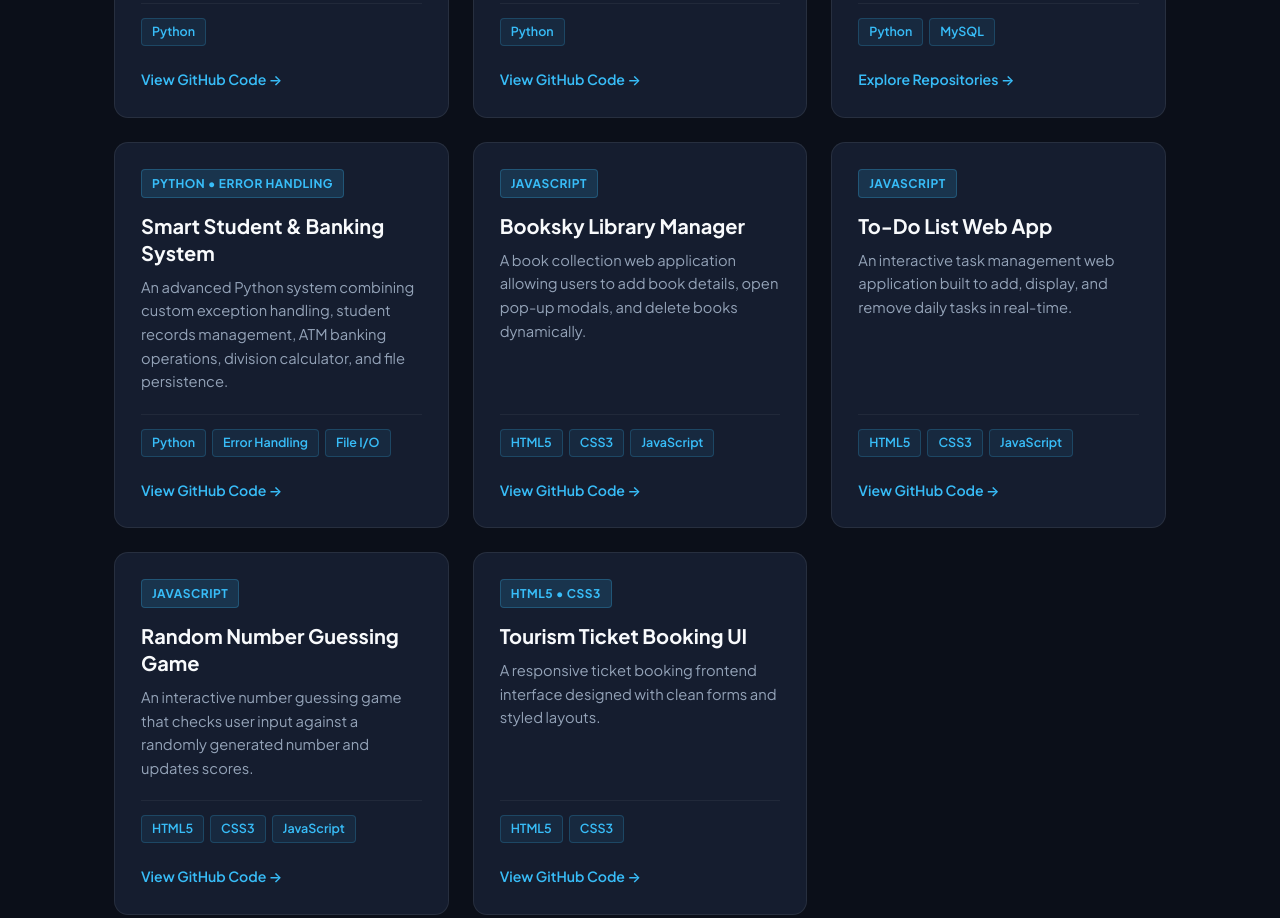
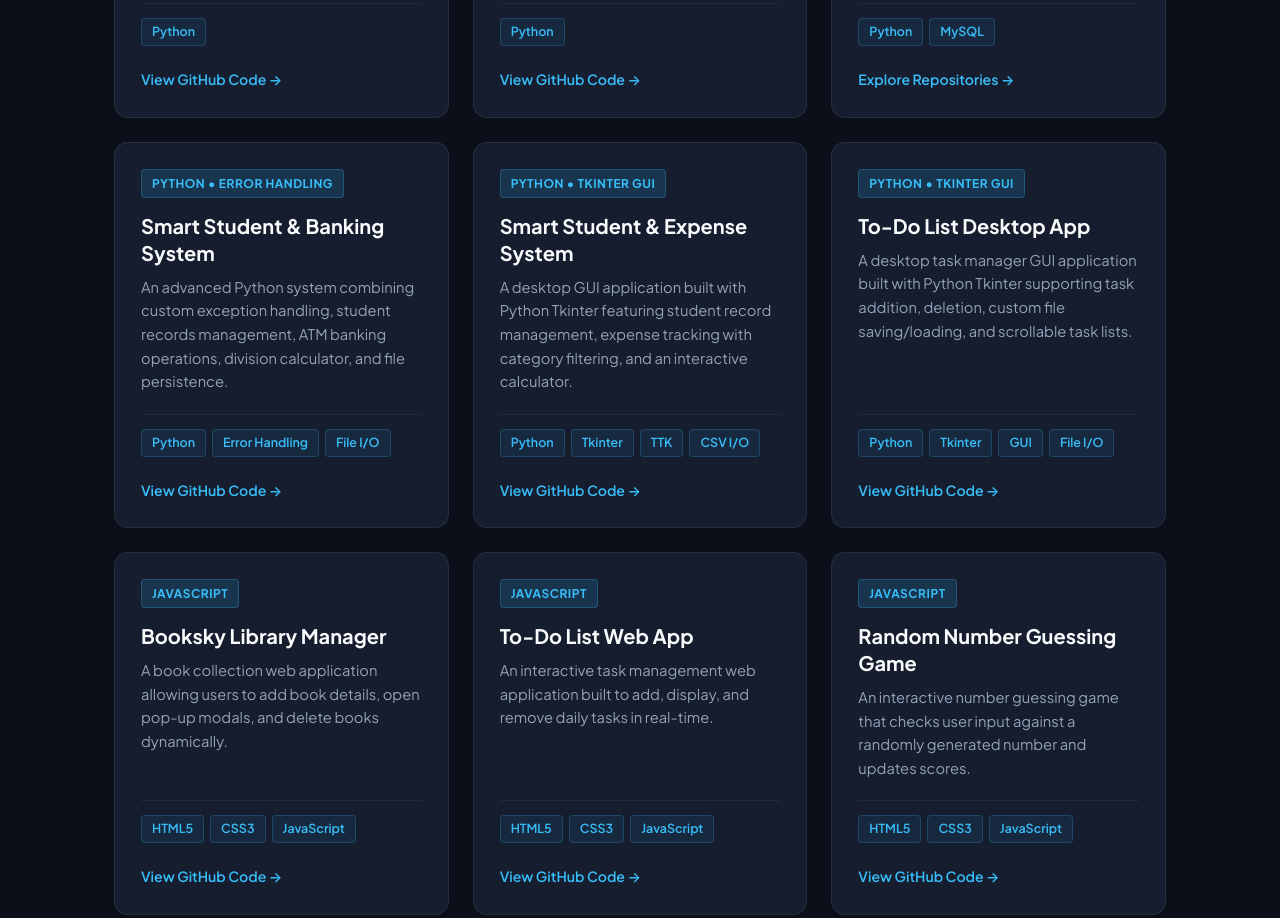
Before and after one commit to riswanulsiddik-boop/riswanulsiddik-boop.github.io, a plain HTML site: page index.html in a window 1280 px wide. Shown: the part 1634-2552 px from the top of the page. Drawn offline with Linux system fonts and the light colour scheme.

Commit message:
Add Tkinter Smart Student & Expense System and To-Do List Desktop App (zzzz.py)

```diff
--- a/index.html
+++ b/index.html
@@ -687,7 +687,7 @@
         <!-- Metric Highlights -->
         <div class="metrics-strip">
             <div class="metric-card">
-                <div class="metric-value">8</div>
+                <div class="metric-value">10</div>
                 <div class="metric-label">Completed Projects</div>
             </div>
             <div class="metric-card">
@@ -776,8 +776,8 @@
 
             <!-- Filter Buttons -->
             <div class="filter-buttons">
-                <button class="filter-btn active" onclick="filterProjects('all')">All Projects (8)</button>
-                <button class="filter-btn" onclick="filterProjects('python')">Python & MySQL</button>
+                <button class="filter-btn active" onclick="filterProjects('all')">All Projects (10)</button>
+                <button class="filter-btn" onclick="filterProjects('python')">Python & Desktop</button>
                 <button class="filter-btn" onclick="filterProjects('web')">HTML, CSS & JavaScript</button>
             </div>
 
@@ -875,7 +875,57 @@
                     </div>
                 </div>
 
-                <!-- Project 5: Booksky -->
+                <!-- Project 5: Smart Student & Expense Management System (Tkinter GUI) -->
+                <div class="project-card" data-category="python">
+                    <div>
+                        <div class="card-header">
+                            <span class="tech-tag">Python • Tkinter GUI</span>
+                        </div>
+                        <h3>Smart Student & Expense System</h3>
+                        <p>A desktop GUI application built with Python Tkinter featuring student record management,
+                            expense tracking with category filtering, and an interactive calculator.</p>
+                    </div>
+                    <div>
+                        <div class="stack-list">
+                            <span class="stack-pill">Python</span>
+                            <span class="stack-pill">Tkinter</span>
+                            <span class="stack-pill">TTK</span>
+                            <span class="stack-pill">CSV I/O</span>
+                        </div>
+                        <div class="project-actions">
+                            <a href="https://github.com/riswanulsiddik-boop/smart-student-expense-management-system-tkinter-"
+                                target="_blank" class="action-link action-primary">View GitHub
+                                Code →</a>
+                        </div>
+                    </div>
+                </div>
+
+                <!-- Project 6: To-Do List Desktop App (Tkinter GUI - zzzz.py) -->
+                <div class="project-card" data-category="python">
+                    <div>
+                        <div class="card-header">
+                            <span class="tech-tag">Python • Tkinter GUI</span>
+                        </div>
+                        <h3>To-Do List Desktop App</h3>
+                        <p>A desktop task manager GUI application built with Python Tkinter supporting task addition,
+                            deletion, custom file saving/loading, and scrollable task lists.</p>
+                    </div>
+                    <div>
+                        <div class="stack-list">
+                            <span class="stack-pill">Python</span>
+                            <span class="stack-pill">Tkinter</span>
+                            <span class="stack-pill">GUI</span>
+                            <span class="stack-pill">File I/O</span>
+                        </div>
+                        <div class="project-actions">
+                            <a href="https://github.com/riswanulsiddik-boop/todo-list-app-tkinter"
+                                target="_blank" class="action-link action-primary">View GitHub
+                                Code →</a>
+                        </div>
+                    </div>
+                </div>
+
+                <!-- Project 7: Booksky -->
                 <div class="project-card" data-category="web">
                     <div>
                         <div class="card-header">
@@ -899,7 +949,7 @@
                     </div>
                 </div>
 
-                <!-- Project 6: To-Do List Web App -->
+                <!-- Project 8: To-Do List Web App -->
                 <div class="project-card" data-category="web">
                     <div>
                         <div class="card-header">
@@ -923,7 +973,7 @@
                     </div>
                 </div>
 
-                <!-- Project 7: Random Number Guessing Game -->
+                <!-- Project 9: Random Number Guessing Game -->
                 <div class="project-card" data-category="web">
                     <div>
                         <div class="card-header">
@@ -947,7 +997,7 @@
                     </div>
                 </div>
 
-                <!-- Project 8: Tourism Ticket Booking UI -->
+                <!-- Project 10: Tourism Ticket Booking UI -->
                 <div class="project-card" data-category="web">
                     <div>
                         <div class="card-header">
```
